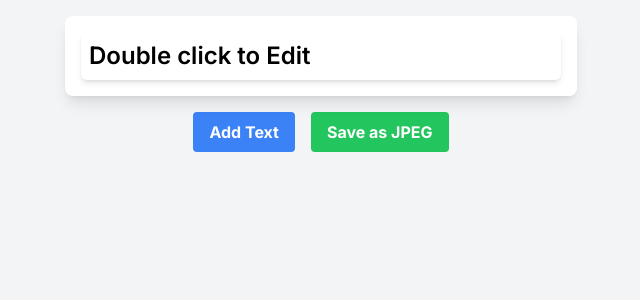
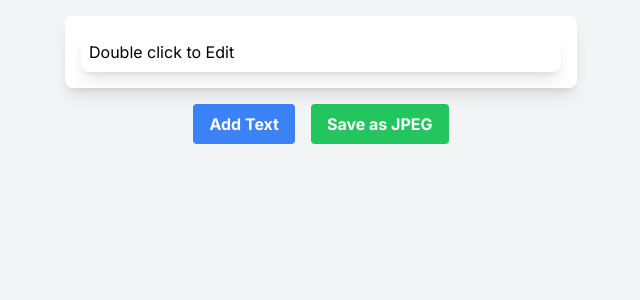
Before and after one commit to MdSadiqMd/MemeCrafter, a Next.js app: page /memes/1 in a window 1280 px wide. Both pictures are taken after a click on the button "Add Text". Shown: the top 300 px of the page, without its empty margins (319-959 px from the left). Built offline with nearby package versions, Linux system fonts and the light colour scheme.

Commit message:
Feature: Added remove Text box

```diff
--- a/src/app/memes/[slug]/page.tsx
+++ b/src/app/memes/[slug]/page.tsx
@@ -3,19 +3,27 @@
 import { NextPage } from "next";
 import { useSearchParams } from 'next/navigation';
 import Image from "next/image";
-import { useState, createRef, RefObject, useEffect } from "react";
+import { useState, createRef, RefObject } from "react";
 import { exportComponentAsJPEG } from "react-component-export-image";
 
 import Text from "@/components/text";
 
+interface TextElement {
+    id: number;
+}
+
 const Page: NextPage = () => {
     const searchParams = useSearchParams();
     const search = searchParams.get('url') as string | null;
-    const [count, setCount] = useState(0);
+    const [textElements, setTextElements] = useState<TextElement[]>([]);
     const memeref: RefObject<HTMLDivElement> = createRef();
 
     const addText = () => {
-        setCount(count + 1);
+        setTextElements((prev) => [...prev, { id: Date.now() }]);
+    };
+
+    const removeText = (id: number) => {
+        setTextElements((prev) => prev.filter(text => text.id !== id));
     };
 
     const handleExport = () => {
@@ -36,8 +44,11 @@ const Page: NextPage = () => {
                         className="rounded-lg"
                     />
                 )}
-                {Array(count).fill(0).map((_, index) => (
-                    <Text key={index} />
+                {textElements.map((text) => (
+                    <Text
+                        key={text.id}
+                        onDelete={() => removeText(text.id)}
+                    />
                 ))}
             </div>
             <div className="flex space-x-4">
--- a/src/components/text.tsx
+++ b/src/components/text.tsx
@@ -1,36 +1,40 @@
-import { FC, useState, useEffect, useRef } from "react";
+import React, { useState } from "react";
 import Draggable from "react-draggable";
 
-const Text: FC = () => {
+interface TextProps {
+    onDelete: () => void;
+}
+
+const Text: React.FC<TextProps> = ({ onDelete }) => {
     const [editMode, setEditMode] = useState<boolean>(false);
     const [val, setVal] = useState<string>('Double click to Edit');
-    const inputRef = useRef<HTMLInputElement>(null);
-
-    useEffect(() => {
-        if (editMode && inputRef.current) {
-            inputRef.current.focus();
-        }
-    }, [editMode]);
+    const [selected, setSelected] = useState<boolean>(false);
 
     return (
         <Draggable>
+            <div
+                className={`relative ${selected ? 'border-2 border-blue-500' : ''} p-2 bg-white rounded-lg shadow-lg`}
+                onClick={() => setSelected(!selected)}
+            >
                 {editMode ? (
                     <input
-                    ref={inputRef}
-                    className="border border-gray-300 rounded-md p-2 text-lg"
-                    onBlur={() => setEditMode(false)}
+                        onDoubleClick={() => setEditMode(false)}
                         value={val}
                         onChange={(e) => setVal(e.target.value)}
-                    onKeyDown={(e) => e.key === 'Enter' && setEditMode(false)}
+                        className="w-full border border-gray-300 rounded-md p-1"
                     />
                 ) : (
-                <h1
-                    className="cursor-pointer text-2xl font-semibold bg-white p-2 rounded-md shadow-md hover:shadow-lg transition-shadow"
-                    onDoubleClick={() => setEditMode(true)}
+                    <h1 onDoubleClick={() => setEditMode(true)}>{val}</h1>
+                )}
+                {selected && (
+                    <button
+                        onClick={onDelete}
+                        className="absolute top-0 right-0 bg-red-500 text-white rounded-full p-1 m-2"
                     >
-                    {val}
-                </h1>
+                        ×
+                    </button>
                 )}
+            </div>
         </Draggable>
     );
 };
```
Lines whose indentation alone changed are shown as unchanged.
